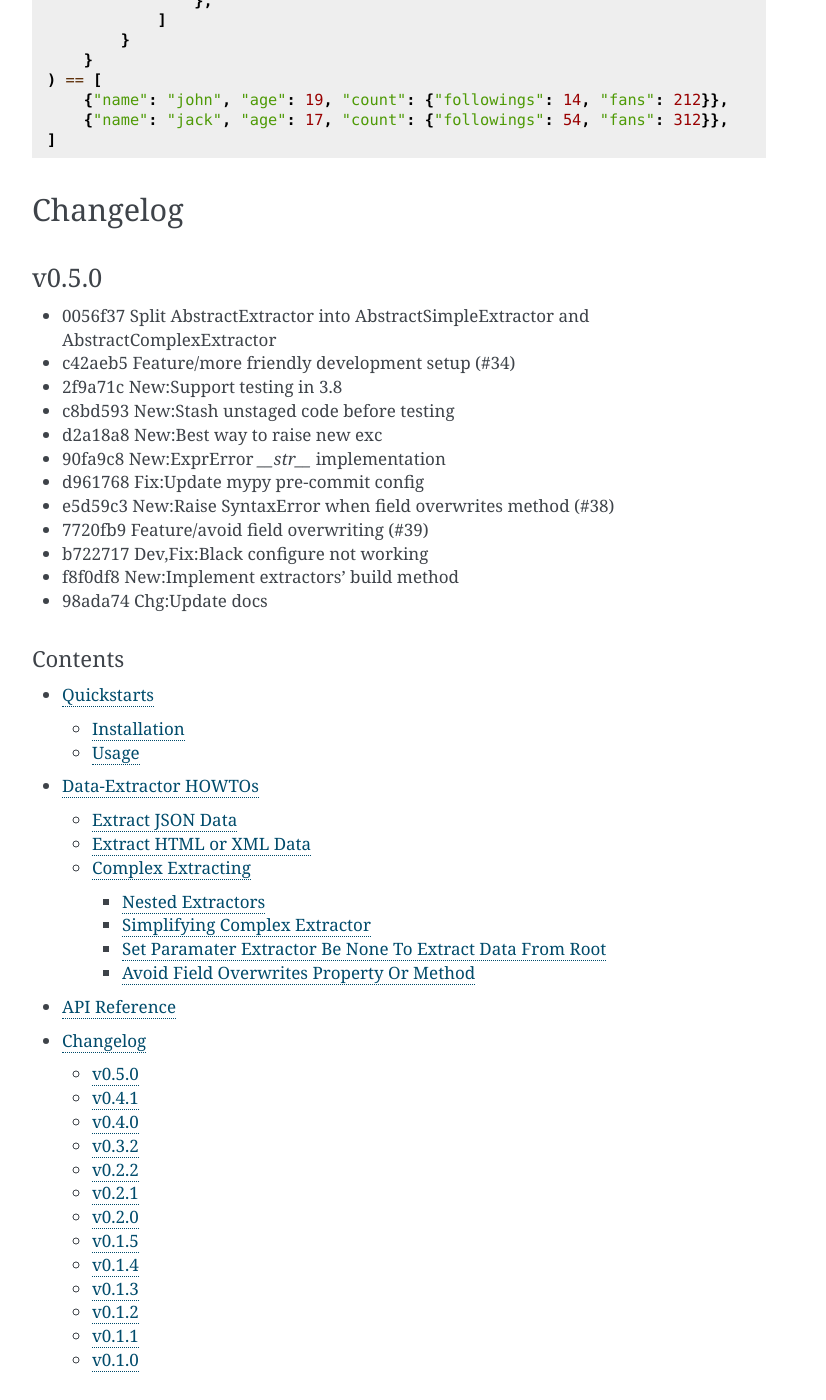
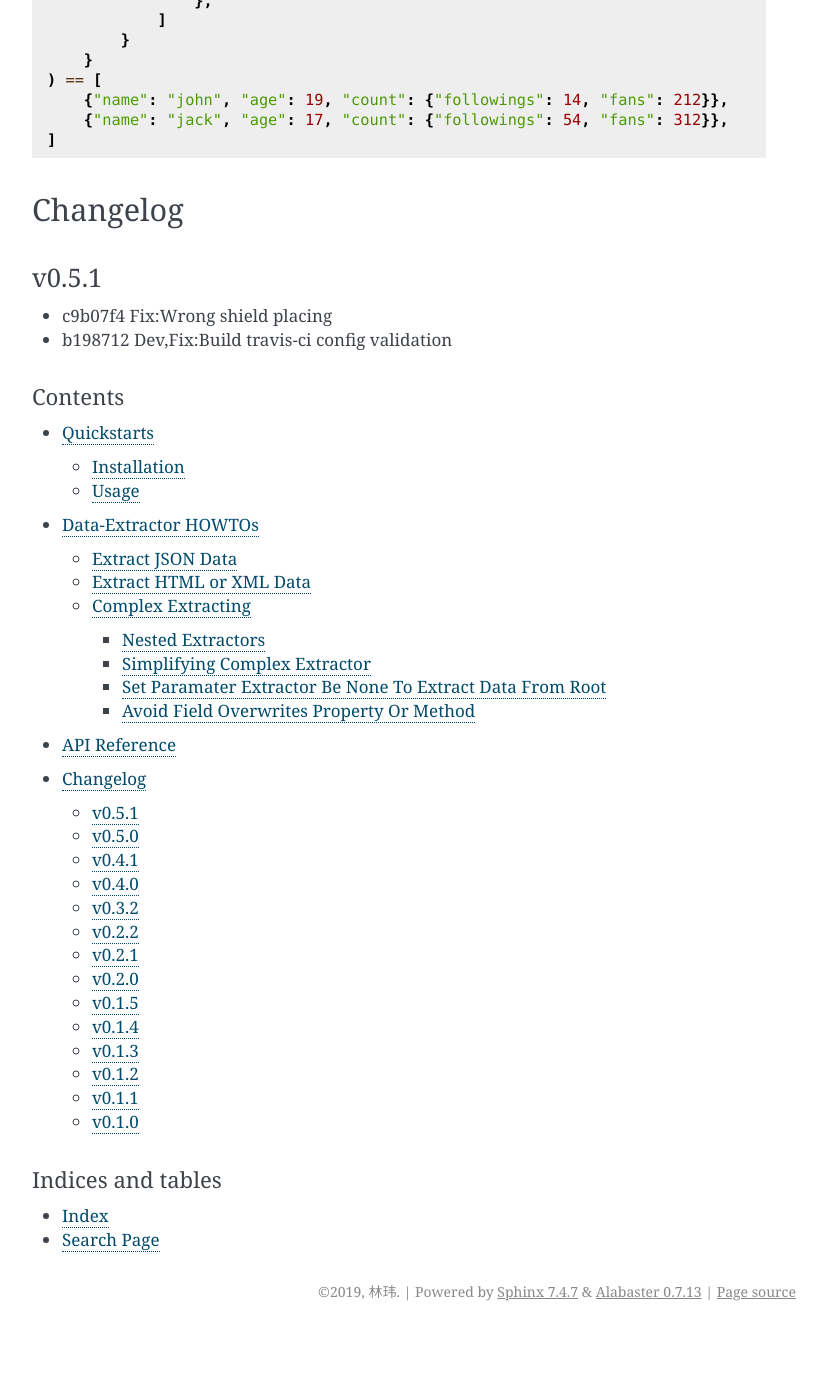
Before and after one commit to linw1995/data_extractor, a Sphinx documentation site: the page built from docs/source/index.rst, in a window 1280 px wide and 1400 px high, scrolled down 1244 px. Shown: the whole window, without its empty margins (356-1182 px from the left). Built offline with Sphinx 7.4.7, drawn with Linux system fonts in a browser that asks for light colours; after the commit the page ends 2575 px from its top, so only the background shows below that.

Commit message:
Bump to v0.5.1
- c9b07f4 Fix:Wrong shield placing
- b198712 Dev,Fix:Build travis-ci config validation

```diff
--- a/docs/source/changelog.rst
+++ b/docs/source/changelog.rst
@@ -2,22 +2,11 @@
 Changelog
 =========
 
-v0.5.0
+v0.5.1
 ~~~~~~
 
-- 0056f37 Split AbstractExtractor into AbstractSimpleExtractor and
-  AbstractComplexExtractor
-- c42aeb5 Feature/more friendly development setup (#34)
-- 2f9a71c New:Support testing in 3.8
-- c8bd593 New:Stash unstaged code before testing
-- d2a18a8 New:Best way to raise new exc
-- 90fa9c8 New:ExprError `__str__` implementation
-- d961768 Fix:Update mypy pre-commit config
-- e5d59c3 New:Raise SyntaxError when field overwrites method (#38)
-- 7720fb9 Feature/avoid field overwriting (#39)
-- b722717 Dev,Fix:Black configure not working
-- f8f0df8 New:Implement extractors' build method
-- 98ada74 Chg:Update docs
+- c9b07f4 Fix:Wrong shield placing
+- b198712 Dev,Fix:Build travis-ci config validation
 
 .. include:: history.rst
     :start-line: 4
--- a/pyproject.toml
+++ b/pyproject.toml
@@ -1,6 +1,6 @@
 [tool.poetry]
 name = "data_extractor"
-version = "0.5.0"
+version = "0.5.1"
 license = "MIT"
 description = "Combine XPath, CSS Selectors and JSONPath for Web data extracting."
 authors = ["linw1995 <linw1995@icloud.com>"]
```
Also changed, not shown: README.rst (+3 -14 lines), docs/source/history.rst (+17 -0 lines).
